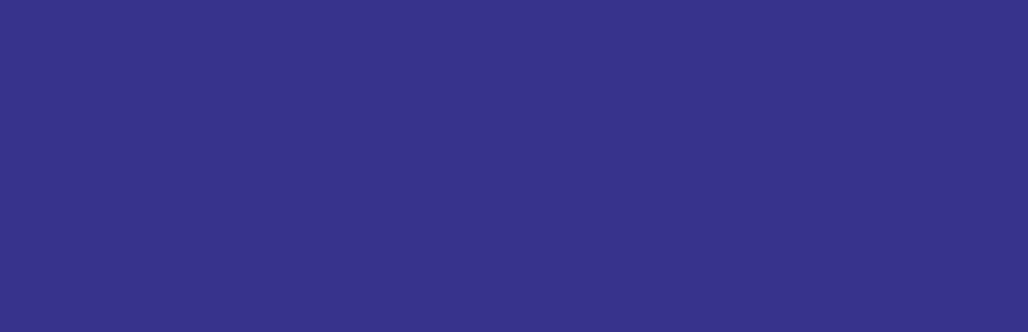
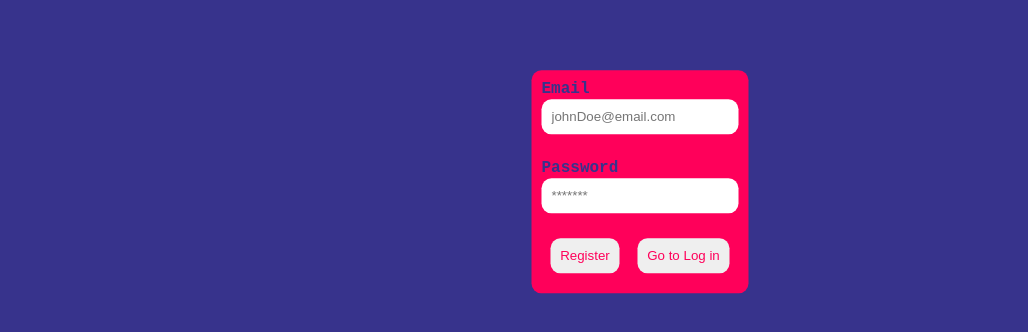
Before and after one commit to adrimihailescu/hedgehog, a React (Create React App) app: page / in a window 1280 px wide. Shown: the part 218-550 px from the top of the page, without its empty margins (0-1028 px from the left). Built offline with nearby package versions, Linux system fonts and the light colour scheme; no server answers.

Commit message:
add styles for registration form

```diff
--- a/src/components/pageSwitcher/index.jsx
+++ b/src/components/pageSwitcher/index.jsx
@@ -5,7 +5,7 @@ import RegisterAndSignIn from "./registerAndSignIn";
 const PageSwitcher = () => {
   const [isUserSignedIn, setIsUserSignedIn] = useState(false);
 
-  if (isUserSignedIn) {
+  if (!isUserSignedIn) {
     return <RegisterAndSignIn setIsUserSignedIn={setIsUserSignedIn} />;
   }
 
--- a/src/components/pageSwitcher/registerAndSignIn/index.jsx
+++ b/src/components/pageSwitcher/registerAndSignIn/index.jsx
@@ -1,7 +1,6 @@
 import React, { useRef, useState } from "react";
 import { BASE_API } from "../../../constants/api";
-import { Label, Input, Button, UserForm } from "../../../sharedStyles/index";
-import { Wrapper } from "../style";
+import { Label, Input, Button, RegisterForm, ButtonWrapper } from "./style";
 
 const validEmail = "eve.holt@reqres.in";
 const validPassword = "pistol";
@@ -79,8 +78,7 @@ const RegisterAndSignIn = ({ setIsUserSignedIn }) => {
   };
 
   return (
-    <Wrapper>
-      <UserForm onSubmit={handleFormSubmit}>
+    <RegisterForm onSubmit={handleFormSubmit}>
       <Label>
         Email
         <Input
@@ -99,16 +97,17 @@ const RegisterAndSignIn = ({ setIsUserSignedIn }) => {
           placeholder="*******"
         />
       </Label>
+      <ButtonWrapper>
         <Button type="submit">
           {componentType === componentTypes.register ? "Register" : "Log in"}
         </Button>
-        {error && <p>{error}</p>}
-      </UserForm>
-      <Button onClick={() => handleComponentType()}>
+        <Button type="button" onClick={() => handleComponentType()}>
           Go to
           {componentType === componentTypes.register ? " Log in" : " Register"}
         </Button>
-    </Wrapper>
+      </ButtonWrapper>
+      {error && <p>{error}</p>}
+    </RegisterForm>
   );
 };
 
--- a/src/components/pageSwitcher/registerAndSignIn/style.js
+++ b/src/components/pageSwitcher/registerAndSignIn/style.js
@@ -1,6 +1,59 @@
 import styled from "styled-components";
+import stylesVariables from "../../../sharedStyles";
 
 export const RegisterForm = styled.form`
   display: flex;
   flex-direction: column;
+  position: absolute;
+  top: 50%;
+  left: 50%;
+  transform: translate(-50%, -50%);
+  background-color: ${stylesVariables.color.primary};
+  border-radius: 10px;
+  padding: 10px;
+  margin: auto;
+  max-width: 400px;
+
+  &:hover {
+    box-shadow: 0px 0px 20px -2px ${stylesVariables.color.mainColor};
+  }
+
+  p {
+    font-size: 16px;
+  }
 `;
+
+export const Label = styled.label`
+  display: flex;
+  flex-direction: column;
+  margin-bottom: 15px;
+  color: ${stylesVariables.color.secondary};
+  font-weight: bold;
+`;
+
+export const Input = styled.input`
+  border-radius: 10px;
+  border: none;
+  padding: 10px;
+  width: auto;
+  display: block;
+  margin-bottom: 10px;
+`;
+
+export const Button = styled.button`
+  border-radius: 10px;
+  border: none;
+  padding: 10px;
+  margin: 0 auto;
+  color: ${stylesVariables.color.primary};
+
+  &:hover {
+    box-shadow: 0px 0px 20px -2px ${stylesVariables.color.secondary};
+  }
+`;
+
+export const ButtonWrapper = styled.div`
+  display: flex;
+  justify-content: space-around;
+  margin-bottom: 10px;
+`;
--- a/src/components/pageSwitcher/style.js
+++ /dev/null
@@ -1,6 +0,0 @@
-import styled from "styled-components";
-import stylesVariables from "../../sharedStyles";
-
-export const Wrapper = styled.div`
-  background-color: ${stylesVariables.color.secondary};
-`;
```
Lines whose indentation alone changed are shown as unchanged.
